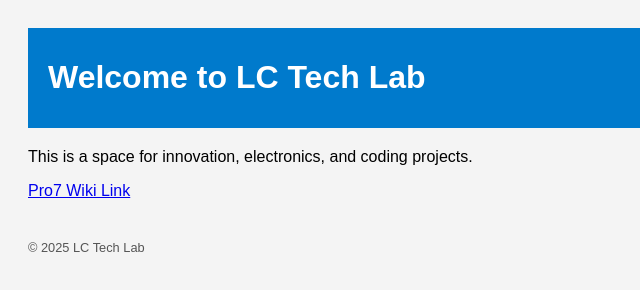
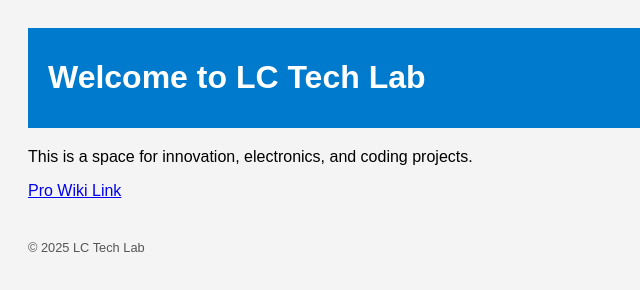
Before and after one commit to lc-Tech-Lab/lc-Tech-Lab.github.io, a plain HTML site: page index.html in a window 1280 px wide. Shown: the full height of the page, 0-640 px from the left. Drawn offline with Linux system fonts and the light colour scheme.

Commit message:
Update pro Link

```diff
--- a/index.html
+++ b/index.html
@@ -16,7 +16,7 @@
   </header>
   <main>
     <p>This is a space for innovation, electronics, and coding projects.</p>
-    <a href="/pro7_wiki/html/index.html">Pro7 Wiki Link</a>
+    <a href="/ProWiki/html/index.html">Pro Wiki Link</a>
   </main>
   <footer>
     &copy; 2025 LC Tech Lab
```
